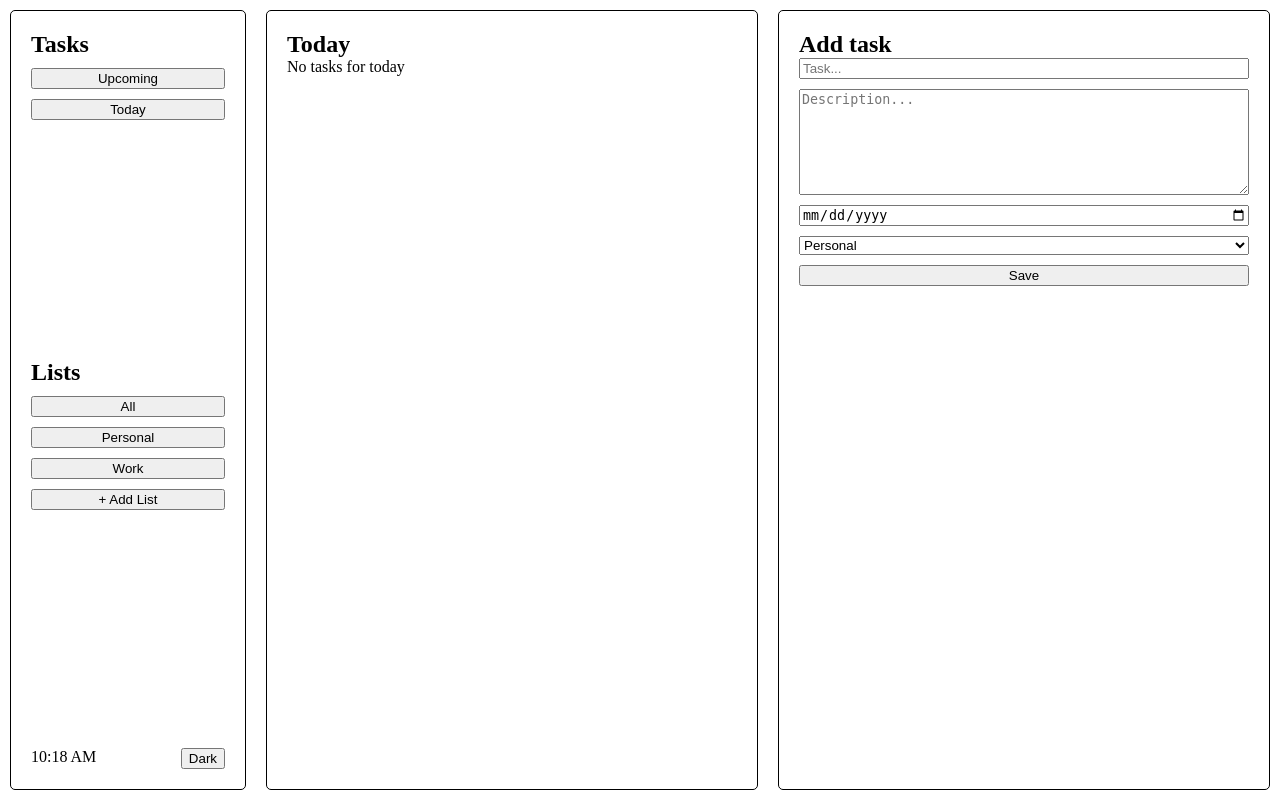
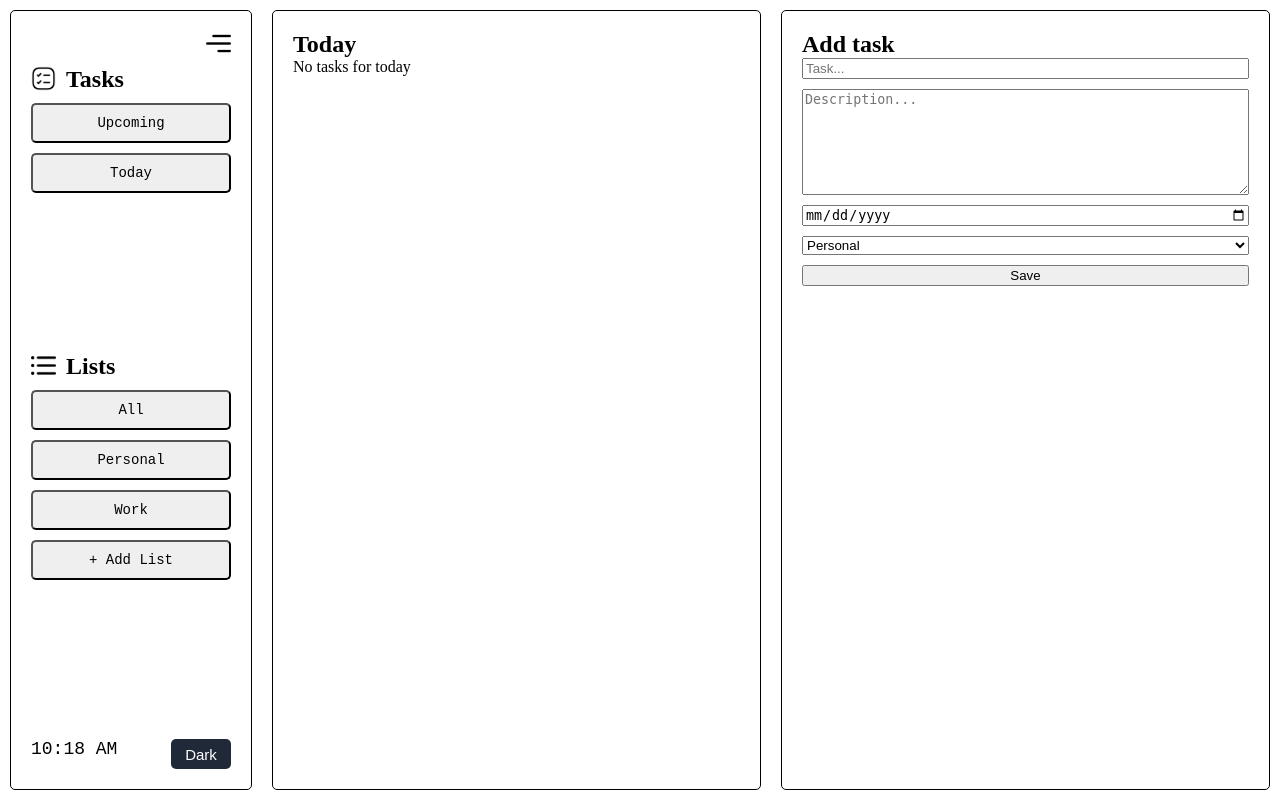
Before and after one commit to Sanchiks07/todo-list, a PHP site: page / in a window 1280 px wide. Run offline with PHP 8.4, Linux system fonts and the light colour scheme; data comes from the database, SQL or seed files in the repository; data that the repository does not hold is empty.

Commit message:
navbar pamats

```diff
--- a/index.php
+++ b/index.php
@@ -63,13 +63,24 @@ $workTasks = array_filter($tasks, function($task) use ($listIds) {
     <div class="container">
         <nav>
             <div class="tasks">
-                <h2>Tasks</h2>
+                <div class="menu">
+                    <img src="icons/menu.png" class="nav_icon">
+                </div>
+                <div class="task_top">
+                    <img src="icons/checklist.png" class="nav_icon">
+                    <h2>Tasks</h2>
+                </div>
+
                 <button class="upcoming" onclick="showTasks('upcoming-tasks', 'today-tasks', 'all-tasks', 'personal-tasks', 'work-tasks')">Upcoming</button>
                 <button class="today" onclick="showTasks('today-tasks', 'upcoming-tasks', 'all-tasks', 'personal-tasks', 'work-tasks')">Today</button>
 
             </div>
             <div class="lists">
-                <h2>Lists</h2>
+                <div class="lists-top">
+                    <img src="icons/list.png" class="nav_icon">
+                    <h2>Lists</h2>
+                </div>
+
                 <button class="all" onclick="showTasks('all-tasks', 'today-tasks', 'upcoming-tasks', 'personal-tasks', 'work-tasks')">All</button>
                 <button class="personal" onclick="showTasks('personal-tasks', 'today-tasks', 'all-tasks', 'upcoming-tasks', 'work-tasks')">Personal</button>
                 <button class="work" onclick="showTasks('work-tasks', 'today-tasks', 'all-tasks', 'personal-tasks', 'upcoming-tasks')">Work</button>
@@ -77,9 +88,10 @@ $workTasks = array_filter($tasks, function($task) use ($listIds) {
             </div>
             <div class="tools">
                 <div id="txt"></div>
-                <button class="dark-mode">Dark</button>
+                <button id="dark-mode">Dark</button>
             </div>
         </nav>
+
         <!-- Today Tasks -->
         <div class="today-tasks" onclick="showDesc(this)">
             <h2>Today</h2>
--- a/style.css
+++ b/style.css
@@ -46,6 +46,8 @@ nav{
     display: flex;
     flex-direction: column;
     justify-content: space-between;
+    padding: 20px;
+
 }
 .tools{
     display: flex;
@@ -56,6 +58,44 @@ nav{
     display: flex;
     flex-direction: column;
     gap: 10px;
+}
+.nav_icon{
+    width: 25px;
+    height: 25px;
+}
+.menu{
+    display: flex;
+    justify-content: right;
+}
+.task_top,
+.lists-top{
+    display: flex;
+    justify-content: left;
+    gap:10px;
+}
+.tasks button,
+.lists button{
+    border-radius: 5px;
+    height: 40px;
+    width: 200px;
+    margin: auto;
+    font-family: 'Courier New', Courier, monospace;
+    font-size: 14px;
+}
+#dark-mode{
+    width: 60px;
+    height: 30px;
+    background-color: #1f2937;
+    color: white;
+    border: none;
+    border-radius: 5px;
+    cursor: pointer;
+    font-size: 15px;
+    transition: background-color 0.3s; /
+}
+#txt{
+    font-family:'Courier New', Courier, monospace;
+    font-size: 18px;
 }
 
 /* add task */
```
Also changed, not shown: icons/checklist.png (added), icons/list.png (added), icons/menu.png (added).
